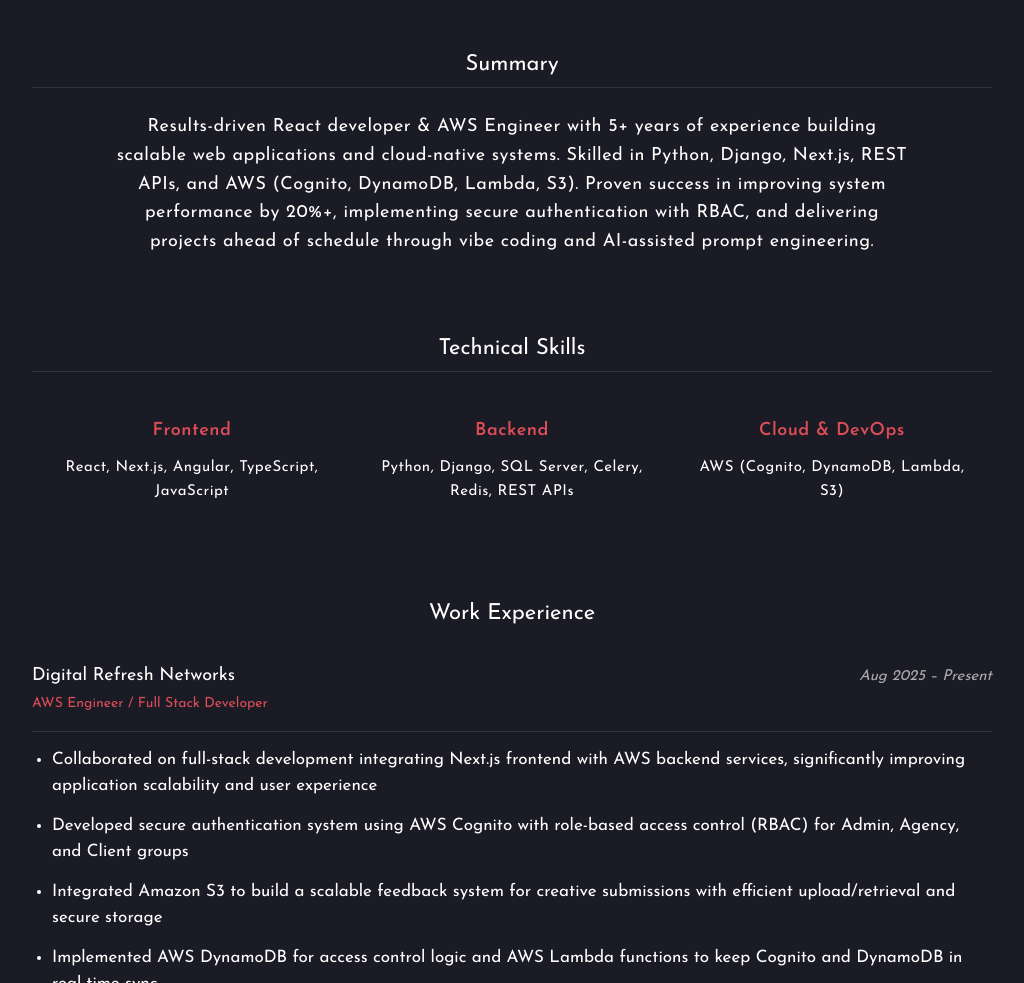
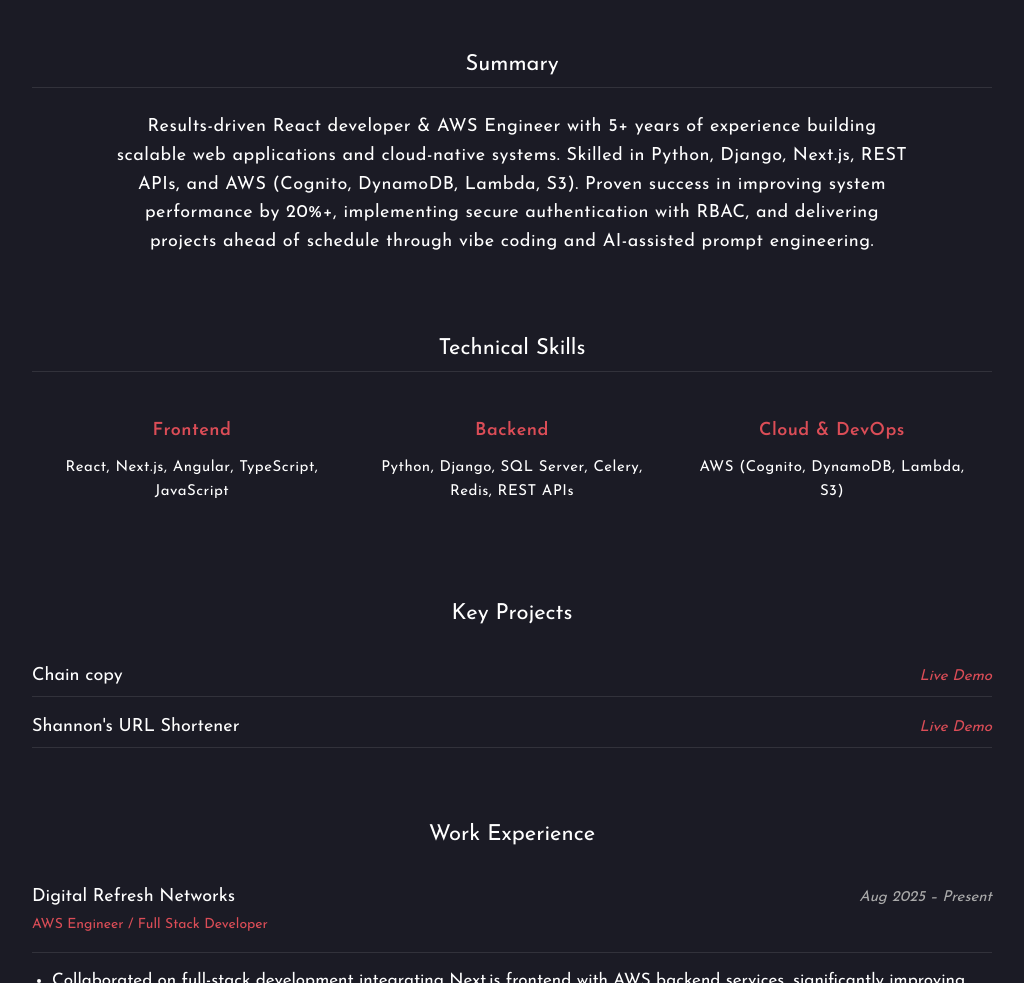
Before and after one commit to Abhisheksinha1506/Resume, a plain HTML site: page index.html in a window 1280 px wide. Shown: the part 294-1277 px from the top of the page, without its empty margins (128-1152 px from the left). Drawn offline with nearby package versions, Linux system fonts and the light colour scheme.

Commit message:
Add Key Projects section with Chain copy and Shannon's URL Shortener

```diff
--- a/index.html
+++ b/index.html
@@ -51,6 +51,33 @@
                 <div class="col-md-4 col-sm-4">
                     <p><strong>Cloud &amp; DevOps</strong></p>
                     <p>AWS (Cognito, DynamoDB, Lambda, S3)</p>
+                </div>
+            </div>
+        </section>
+
+        <!-- Key Projects -->
+        <section class="work-experience">
+            <h2 class="text-center">Key Projects</h2>
+
+            <!-- Chain copy -->
+            <div class="experience-title">
+                <div class="company">
+                    <div>
+                        <h3>Chain copy</h3>
+                    </div>
+                    <h5><a href="https://chaincopy.vercel.app/" target="_blank" style="color: #DB4D57;">Live Demo</a>
+                    </h5>
+                </div>
+            </div>
+
+            <!-- Shannon's url shortner -->
+            <div class="experience-title" style="margin-top: 20px;">
+                <div class="company">
+                    <div>
+                        <h3>Shannon's URL Shortener</h3>
+                    </div>
+                    <h5><a href="https://chessshannon.vercel.app" target="_blank" style="color: #DB4D57;">Live Demo</a>
+                    </h5>
                 </div>
             </div>
         </section>
```
